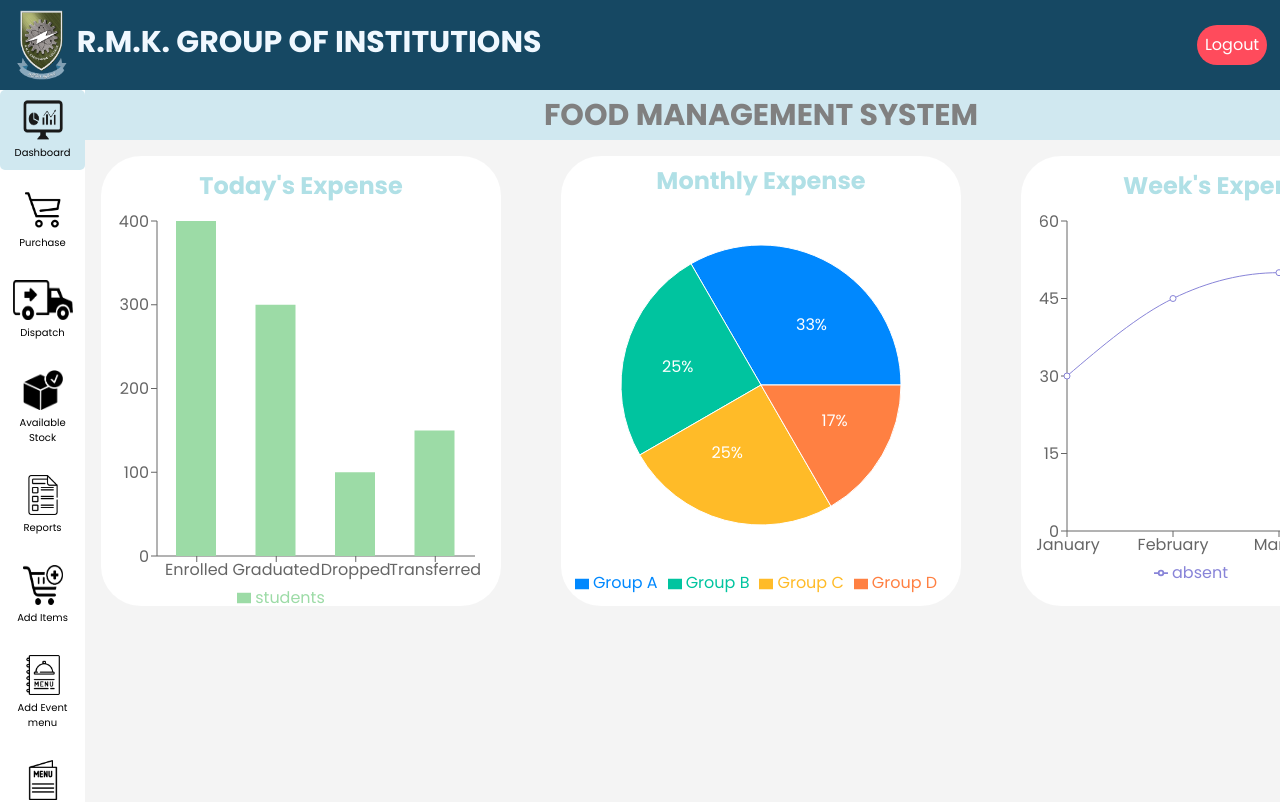
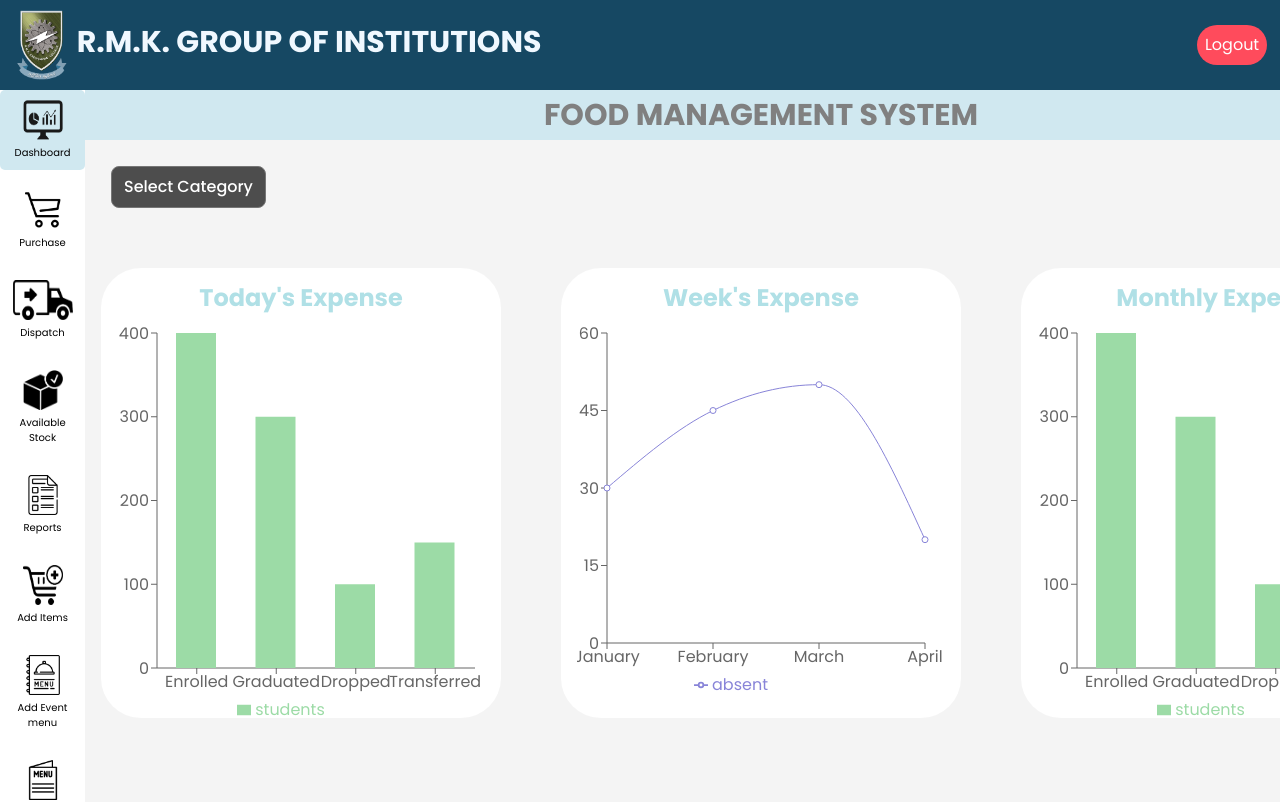
Before and after one commit to Likesh50/RMKStockMate, a React (Vite) app in the folder FrontEnd/MessManagement/: page /dashboard in a window 1280 px wide. Shown: the top 802 px of the page. Built offline with nearby package versions, Linux system fonts and the light colour scheme.

Commit message:
dropdown

```diff
--- a/FrontEnd/MessManagement/src/Components/Dashboard.css
+++ b/FrontEnd/MessManagement/src/Components/Dashboard.css
@@ -1,6 +1,7 @@
 @media (min-width: 1024px) {
     .grid-container {
       grid-template-columns: repeat(2, 1fr);
+      margin-top: 50px;
     }
   }
 
@@ -34,4 +35,30 @@
     gap: 60px;
     width: 100%;
     max-width: 1400px;
+    margin-bottom: 50px;
   }
+
+  .dropbutton {
+    margin: 10px;
+    background-color: #4D4D4D;
+    border-radius: 8px;
+    color: white;
+    padding: 8px 12px;
+    font-size: 16px;
+    font-weight: 500;
+    cursor: pointer;
+    appearance: none;
+    -webkit-appearance: none;
+    -moz-appearance: none;
+    transition: all 0.3s ease;
+    }
+
+    .dropbutton:hover {
+    background-color: #4D4D4D;
+    border-color: white;
+    color: white;
+    }
+
+    .dropbutton:focus {
+    outline: none;
+    }
--- a/FrontEnd/MessManagement/src/Components/Dashboard.jsx
+++ b/FrontEnd/MessManagement/src/Components/Dashboard.jsx
@@ -1,11 +1,19 @@
 import React, { useState, useEffect } from 'react';
 import './Dashboard.css';
-import DashboardPieChart from './DashboardPieChart';
+import DashboardPieChart from './DashboardBarGraph2';
 import DashboardBarGraph from './DashboardBarGraph';
 import DashboardLineChart from './DashboardLineChart';
+import DashboardBarGraph2 from './DashboardBarGraph2';
 
 
 function DashBoard() {
+
+    const [selectedOption, setSelectedOption] = useState('');
+
+    const handleSelectChange = (event) => {
+        setSelectedOption(event.target.value);
+    };
+
     const dummyData = [
         { name: "Group A", value: 400 },
         { name: "Group B", value: 300 },
@@ -27,18 +35,38 @@ function DashBoard() {
         { name: "April", absent: 20 },
       ];
 
+      const dummyDatas = [
+        { id: 1, label: 'Option 1' },
+        { id: 2, label: 'Option 2' },
+        { id: 3, label: 'Option 3' },
+        { id: 4, label: 'Option 4' },
+      ];
+
   return (
     <div>
+        <select
+        className='dropbutton'
+        id="dropdown"
+        value={selectedOption}
+        onChange={handleSelectChange}
+      >
+        <option value="">Select Category</option>
+        {dummyDatas.map((option) => (
+          <option key={option.id} value={option.label}>
+            {option.label}
+          </option>
+        ))}
+      </select>
       <div className="grid-container">
         <div className='home-grid-db'>
           <GridItem title="Today's Expense">
             <DashboardBarGraph data={dummyDetails} />
           </GridItem>
-          <GridItem title="Monthly Expense">
-            <DashboardPieChart data={dummyData} />
-          </GridItem>
           <GridItem title="Week's Expense">
             <DashboardLineChart data={dummyLineData} />
+          </GridItem>
+          <GridItem title="Monthly Expense">
+            <DashboardBarGraph2 data={dummyDetails} />
           </GridItem>
         </div>
       </div>
--- /dev/null
+++ b/FrontEnd/MessManagement/src/Components/DashboardBarGraph2.jsx
@@ -0,0 +1,76 @@
+import React from 'react';
+import styled from 'styled-components';
+import {
+  BarChart,
+  Bar,
+  XAxis,
+  YAxis,
+  CartesianGrid,
+  Tooltip,
+  Legend,
+  ResponsiveContainer,
+} from 'recharts';
+
+const CustomTooltipWrapper = styled.div`
+  color: white;
+  display: flex;
+  text-align: center;
+  background-color: #1e293b;
+  flex-direction: column;
+  justify-content: center;
+  align-items: center;
+  width: 100px;
+  height: 50px;
+  border-radius: 8px;
+  overflow: hidden;
+  pointer-events: none;
+`;
+
+const TooltipValue = styled.p`
+  margin-left: 8px;
+  margin: 0;
+  font-size: 0.875rem;
+`;
+
+const DashboardBarGraph2 = ({ data }) => {
+  return (
+    <ResponsiveContainer width="100%" height="100%">
+      <BarChart
+        width={500}
+        height={300}
+        data={data}
+        margin={{
+          top: 20,
+          right: 10,
+          left: -20,
+          bottom: -20,
+        }}
+      >
+        <CartesianGrid stroke="white" strokeDasharray="3 3" />
+        <XAxis dataKey="status" />
+        <YAxis />
+        <Tooltip content={<CustomTooltip />} />
+        <Legend />
+        <Bar type="monotone" dataKey="students" fill="#9CDBA6" barSize={40} animationBegin={0} animationDuration={1400} />
+      </BarChart>
+    </ResponsiveContainer>
+  );
+};
+
+const CustomTooltip = ({ active, payload, label }) => {
+  if (active && payload && payload.length) {
+    return (
+      <CustomTooltipWrapper>
+        {payload.map((entry, index) => (
+          <TooltipValue key={`item-${index}`} style={{ color: entry.color }}>
+            {`${entry.value}`}
+          </TooltipValue>
+        ))}
+      </CustomTooltipWrapper>
+    );
+  }
+
+  return null;
+};
+
+export default DashboardBarGraph2;
--- a/FrontEnd/MessManagement/src/Components/DashboardPieChart.jsx
+++ /dev/null
@@ -1,108 +0,0 @@
-import React from "react";
-import styled from "styled-components";
-import { PieChart, Pie, Cell, Tooltip, ResponsiveContainer, Legend } from "recharts";
-
-// Styled components for the custom tooltip
-const CustomTooltipWrapper = styled.div`
-  color: white;
-  display: flex;
-  text-align: center;
-  background-color: #1e293b;
-  flex-direction: column;
-  justify-content: center;
-  align-items: center;
-  width: 100px;
-  height: 50px;
-  border-radius: 8px;
-  overflow: hidden;
-  pointer-events: none;
-`;
-
-const TooltipValue = styled.p`
-  margin-left: 8px;
-  margin: 0;
-  font-size: 0.875rem;
-`;
-
-const COLORS = ["#0088FE", "#00C49F", "#FFBB28", "#FF8042"];
-
-const RADIAN = Math.PI / 180;
-const renderCustomizedLabel = ({
-  cx,
-  cy,
-  midAngle,
-  innerRadius,
-  outerRadius,
-  percent,
-  index,
-}) => {
-  const radius = innerRadius + (outerRadius - innerRadius) * 0.5;
-  const x = cx + radius * Math.cos(-midAngle * RADIAN);
-  const y = cy + radius * Math.sin(-midAngle * RADIAN);
-
-  return (
-    <text
-      x={x}
-      y={y}
-      fill="white"
-      textAnchor={x > cx ? "start" : "end"}
-      dominantBaseline="central"
-    >
-      {`${(percent * 100).toFixed(0)}%`}
-    </text>
-  );
-};
-
-const CustomTooltip = ({ active, payload }) => {
-  if (active && payload && payload.length) {
-    return (
-      <CustomTooltipWrapper>
-        {payload.map((entry, index) => (
-          <TooltipValue key={`item-${index}`} style={{ color: entry.payload.fill }}>
-            {`${entry.name}: ${entry.value}`}
-          </TooltipValue>
-        ))}
-      </CustomTooltipWrapper>
-    );
-  }
-
-  return null;
-};
-
-const DashboardPieChart = ({ data }) => {
-  return (
-    <ResponsiveContainer width={400} height={400}>
-      <div style={{
-        display: 'flex',
-        justifyContent: 'center',
-        alignItems: 'center',
-      }}>
-        <PieChart
-          width={400}
-          height={400}
-          margin={{ top: -10, right: 0, left: 0, bottom: 0 }}
-        >
-          <Pie
-            data={data}
-            cx={200}
-            cy={200}
-            labelLine={false}
-            label={renderCustomizedLabel}
-            outerRadius={140}
-            fill="#8884d8"
-            dataKey="value"
-            animationDuration={1400}
-          >
-            {data.map((entry, index) => (
-              <Cell key={`cell-${index}`} fill={COLORS[index % COLORS.length]} />
-            ))}
-          </Pie>
-          <Tooltip content={<CustomTooltip />} />
-          <Legend />
-        </PieChart>
-      </div>
-    </ResponsiveContainer>
-  );
-};
-
-export default DashboardPieChart;
--- a/FrontEnd/MessManagement/src/Components/Layout.jsx
+++ b/FrontEnd/MessManagement/src/Components/Layout.jsx
@@ -23,7 +23,7 @@ const MainFrame = styled.div`
   height: 100%;
   padding: 1rem;
   max-height: 100%;
-  min-width: 93.2vw;
+  min-width: 93.45vw;
   background-color: #f4f4f4;
 `;
 
```
